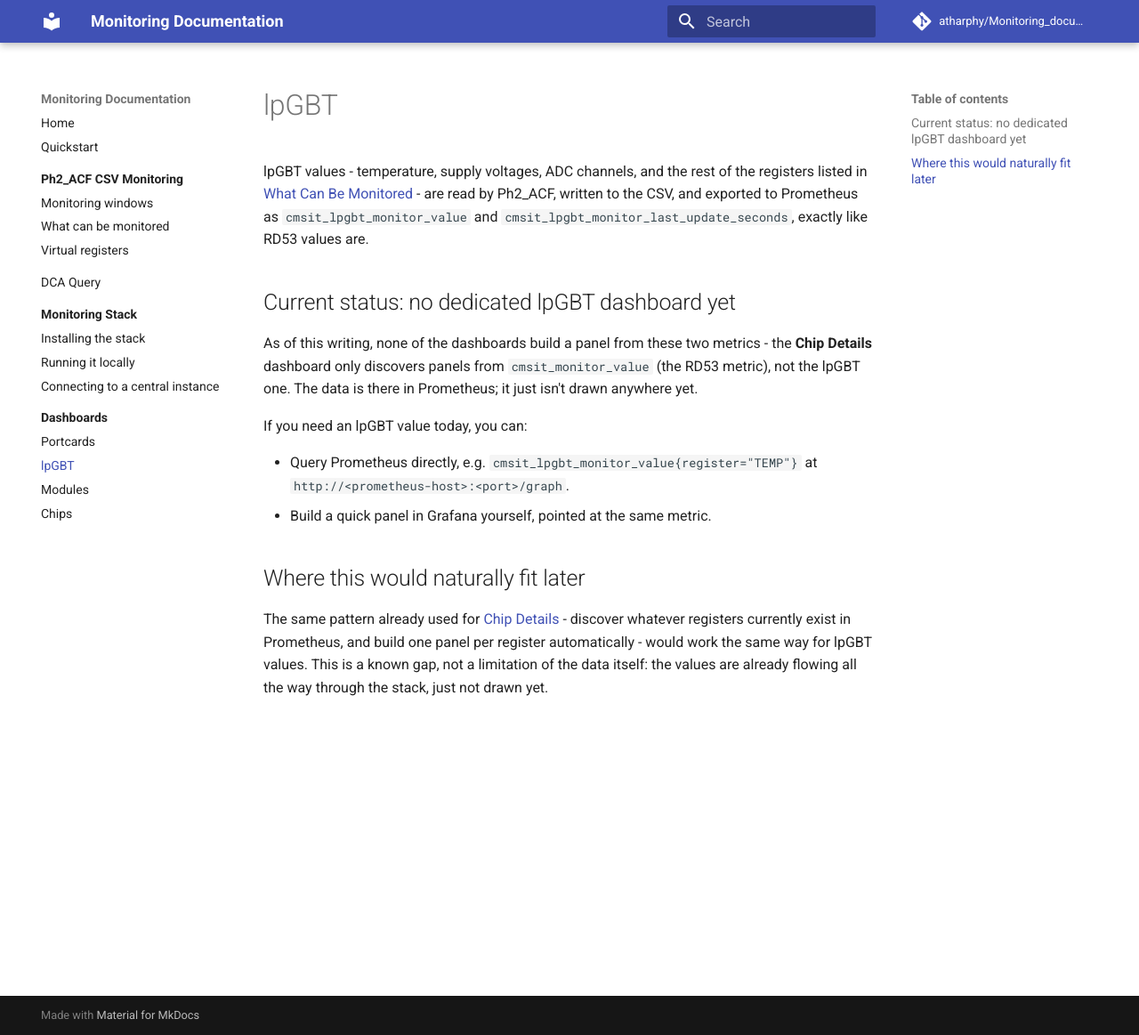
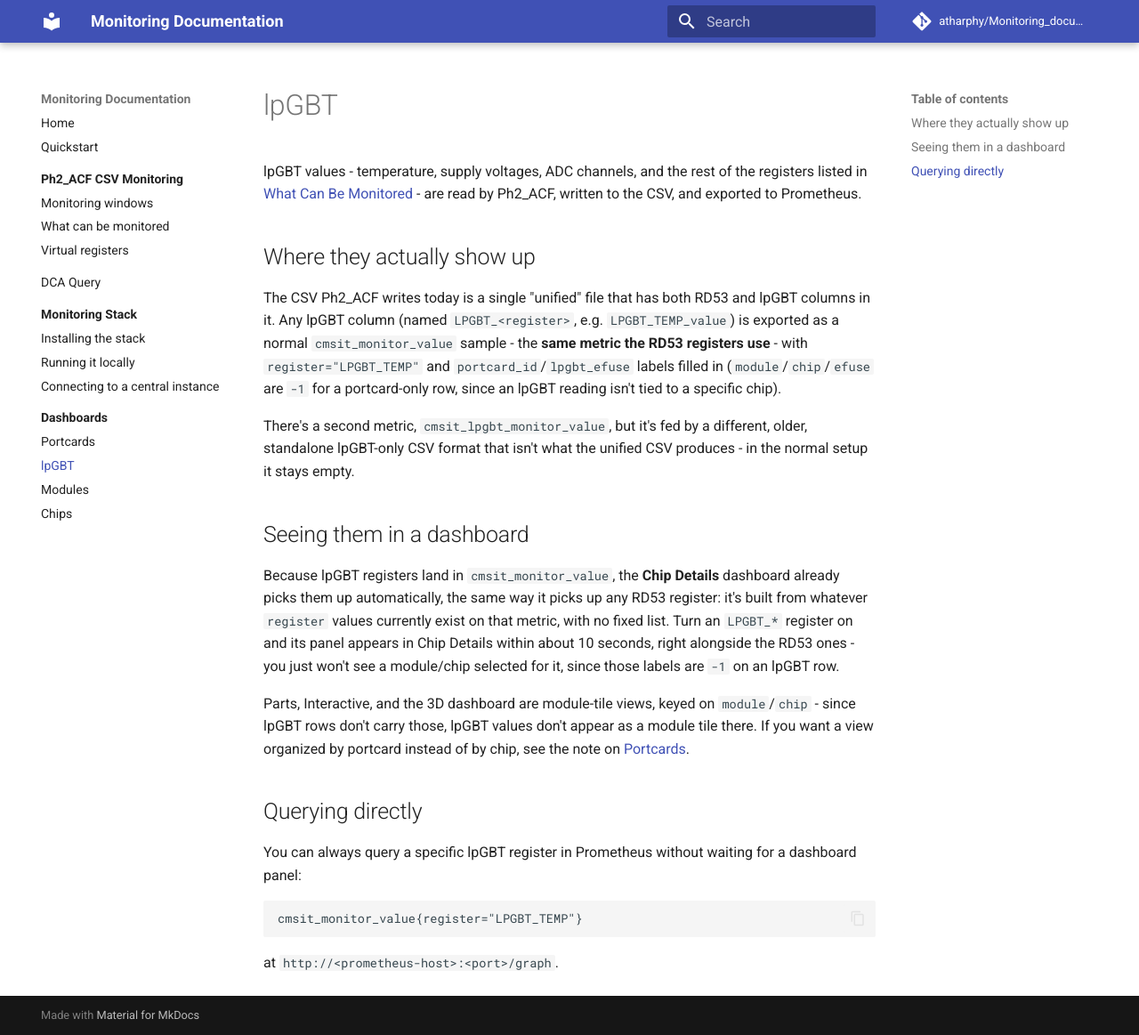
Before and after one commit to atharphy/Monitoring_documentation, an MkDocs documentation site: the page built from docs/dashboards/lpgbt.md, in a window 1280 px wide and 1163 px high. Shown: the whole window at 89% size. Built offline with MkDocs 1.6.1 and Material for MkDocs 9.7.7, drawn with Linux system fonts in a browser that asks for light colours; comment, search, counter and statistics services are not loaded.

Commit message:
Correct docs: lpGBT values go through cmsit_monitor_value, not a separate metric

````diff
--- a/docs/dashboards/lpgbt.md
+++ b/docs/dashboards/lpgbt.md
@@ -2,28 +2,44 @@
 
 lpGBT values - temperature, supply voltages, ADC channels, and the rest of
 the registers listed in [What Can Be Monitored](../ph2acf-monitoring/what-can-be-monitored.md#real-registers-lpgbt) -
-are read by Ph2_ACF, written to the CSV, and exported to Prometheus as
-`cmsit_lpgbt_monitor_value` and `cmsit_lpgbt_monitor_last_update_seconds`,
-exactly like RD53 values are.
+are read by Ph2_ACF, written to the CSV, and exported to Prometheus.
 
-## Current status: no dedicated lpGBT dashboard yet
+## Where they actually show up
 
-As of this writing, none of the dashboards build a panel from these two
-metrics - the **Chip Details** dashboard only discovers panels from
-`cmsit_monitor_value` (the RD53 metric), not the lpGBT one. The data is
-there in Prometheus; it just isn't drawn anywhere yet.
+The CSV Ph2_ACF writes today is a single "unified" file that has both RD53
+and lpGBT columns in it. Any lpGBT column (named `LPGBT_<register>`, e.g.
+`LPGBT_TEMP_value`) is exported as a normal `cmsit_monitor_value` sample -
+the **same metric the RD53 registers use** - with `register="LPGBT_TEMP"`
+and `portcard_id`/`lpgbt_efuse` labels filled in (`module`/`chip`/`efuse`
+are `-1` for a portcard-only row, since an lpGBT reading isn't tied to a
+specific chip).
 
-If you need an lpGBT value today, you can:
+There's a second metric, `cmsit_lpgbt_monitor_value`, but it's fed by a
+different, older, standalone lpGBT-only CSV format that isn't what the
+unified CSV produces - in the normal setup it stays empty.
 
-- Query Prometheus directly, e.g.
-  `cmsit_lpgbt_monitor_value{register="TEMP"}` at
-  `http://<prometheus-host>:<port>/graph`.
-- Build a quick panel in Grafana yourself, pointed at the same metric.
+## Seeing them in a dashboard
 
-## Where this would naturally fit later
+Because lpGBT registers land in `cmsit_monitor_value`, the **Chip Details**
+dashboard already picks them up automatically, the same way it picks up any
+RD53 register: it's built from whatever `register` values currently exist
+on that metric, with no fixed list. Turn an `LPGBT_*` register on and its
+panel appears in Chip Details within about 10 seconds, right alongside the
+RD53 ones - you just won't see a module/chip selected for it, since those
+labels are `-1` on an lpGBT row.
 
-The same pattern already used for [Chip Details](chips.md) - discover
-whatever registers currently exist in Prometheus, and build one panel per
-register automatically - would work the same way for lpGBT values. This is
-a known gap, not a limitation of the data itself: the values are already
-flowing all the way through the stack, just not drawn yet.
+Parts, Interactive, and the 3D dashboard are module-tile views, keyed on
+`module`/`chip` - since lpGBT rows don't carry those, lpGBT values don't
+appear as a module tile there. If you want a view organized by portcard
+instead of by chip, see the note on [Portcards](portcards.md#whats-not-there-yet).
+
+## Querying directly
+
+You can always query a specific lpGBT register in Prometheus without
+waiting for a dashboard panel:
+
+```
+cmsit_monitor_value{register="LPGBT_TEMP"}
+```
+
+at `http://<prometheus-host>:<port>/graph`.
````
Also changed, not shown: docs/dashboards/chips.md (+5 -2 lines), docs/dashboards/portcards.md (+9 -5 lines), docs/ph2acf-monitoring/what-can-be-monitored.md (+16 -2 lines).
